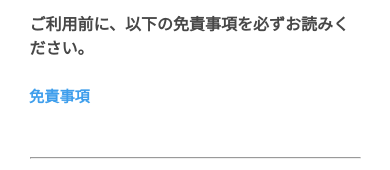
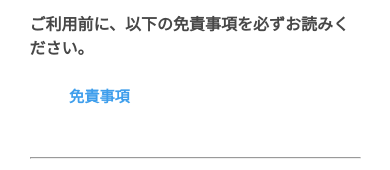
Before and after one commit to Sakamochanq/Liberal-Chart, a React (Create React App) app: page / in a window 390 px wide. Shown: the part 411-581 px from the top of the page. Built offline with nearby package versions, Linux system fonts and the light colour scheme.

Commit message:
style: やっぱmarginいらない

```diff
--- a/src/App.css
+++ b/src/App.css
@@ -327,7 +327,7 @@ footer {
 
 @media only screen and (max-width: 520px) {
   .modal-1__open-label {
-      margin-left: -40px;
+      /* margin-left: -40px; */
       max-width: 90%;
       padding: .94em 2.1em .94em 2.6em;
   }
```
